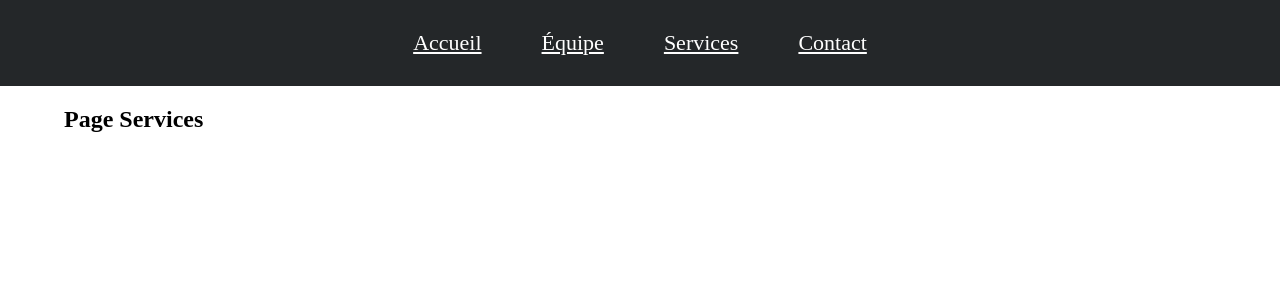
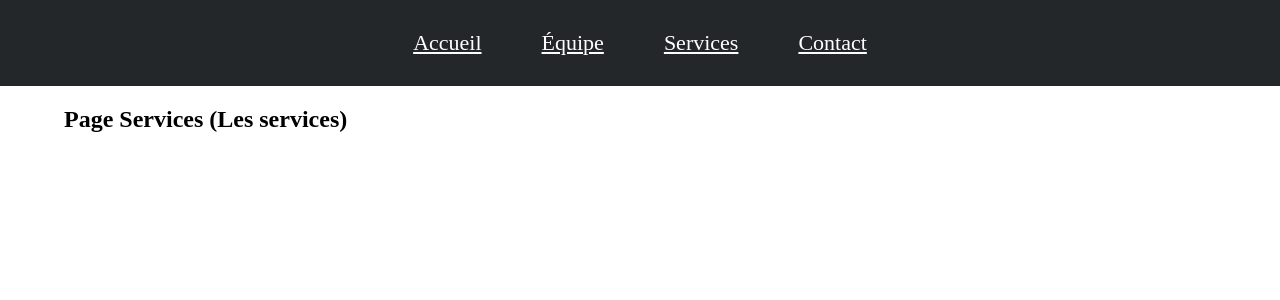
Before and after one commit to germbault451/imagine-code, a React app in the folder frontend/: page /services in a window 1280 px wide. Shown: the top 300 px of the page. Built offline with nearby package versions, Linux system fonts and the light colour scheme.

Commit message:
Commit teste

```diff
--- a/frontend/src/view/service.tsx
+++ b/frontend/src/view/service.tsx
@@ -5,7 +5,7 @@ export class Service extends React.Component<{}> {
         return (
             <section className='bloc-page'>
                 <div>
-                    <h2>Page Services</h2>
+                    <h2>Page Services (Les services) </h2>
                 </div>
             </section>
         );
```
